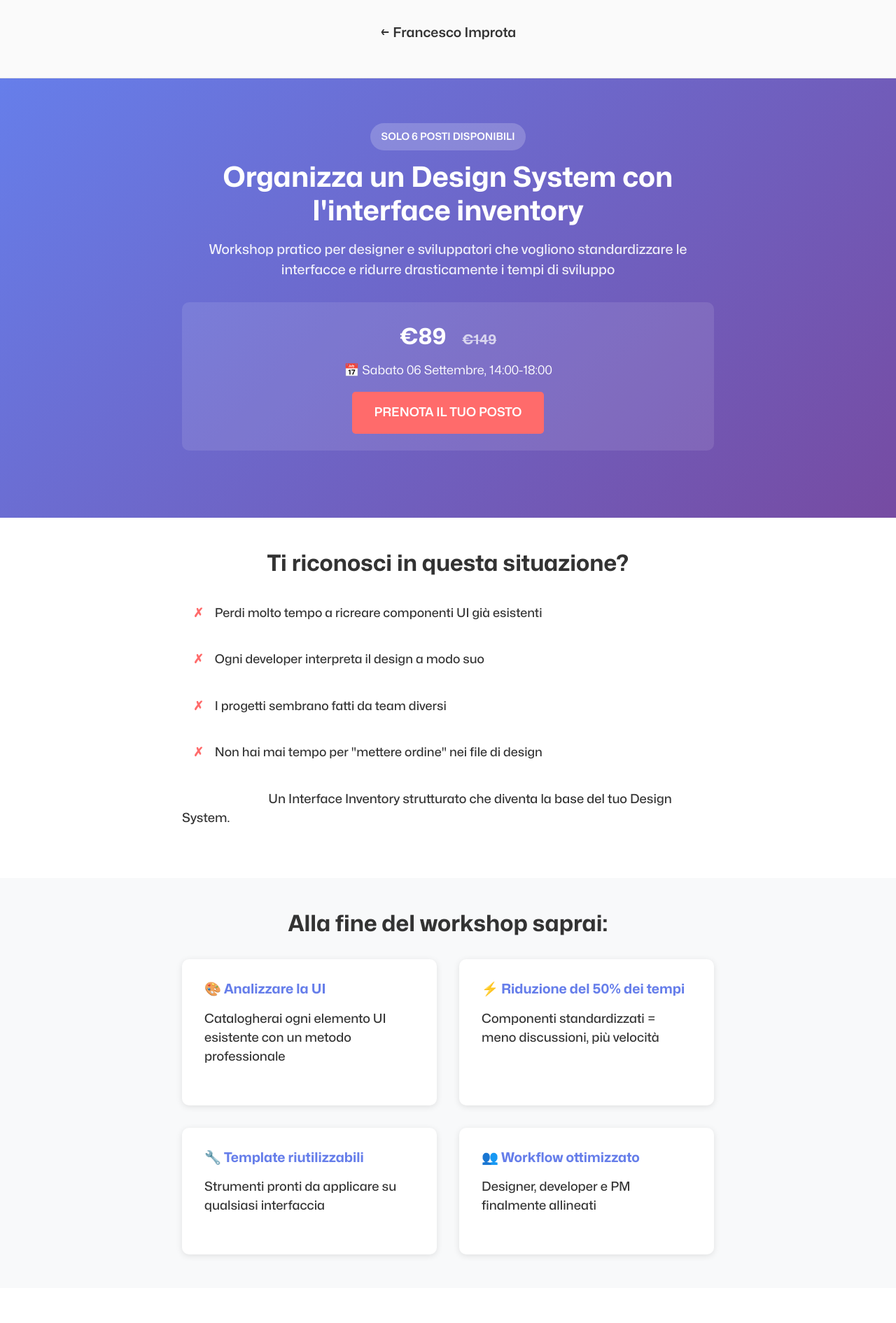
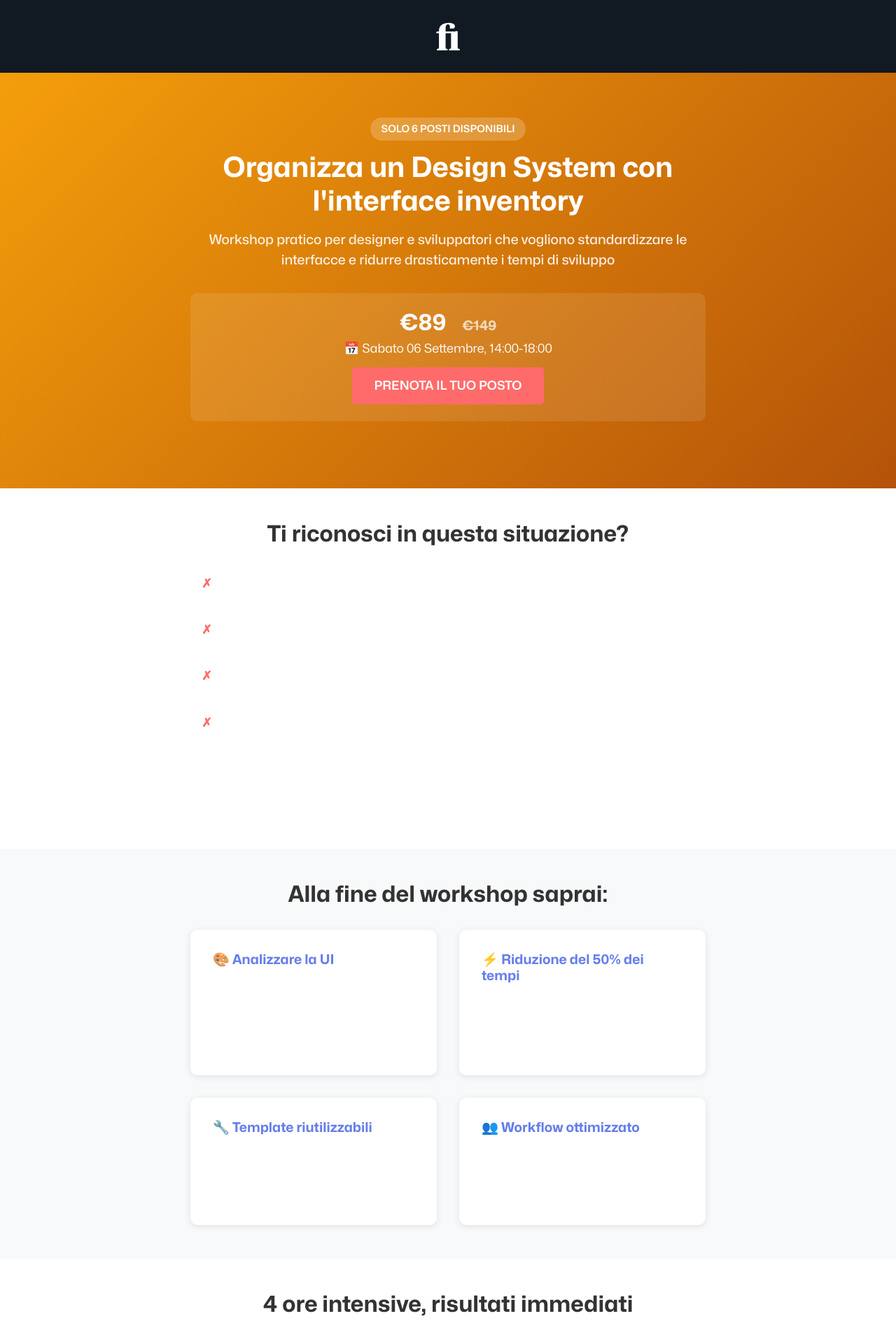
Before and after one commit to zetareticoli/fi, a Jekyll site: the page interface-inventory.html, which Jekyll copies as it is, in a window 1280 px wide. Shown: the top 1891 px of the page at 70% size. Built offline with Jekyll 4.4.1, drawn with Linux system fonts in a browser that asks for light colours.

Commit message:
feat: beautify html

```diff
--- a/interface-inventory.html
+++ b/interface-inventory.html
@@ -17,34 +17,22 @@
     }
 
     body {
-            line-height: 1.6;
-            color: #333;
-            background-color: #fafafa;
+      background-color: var(--background);
     }
 
     .container {
       max-width: 800px;
       margin: 0 auto;
-            padding: 0 20px;
+      padding: 0 2rem;
     }
 
     header {
       padding: 2rem 0;
       text-align: center;
-            border-bottom: 1px solid #e5e5e5;
-        }
-
-        .logo {
-            font-size: 1.2rem;
-            font-weight: 600;
-            color: #333;
-            text-decoration: none;
-            margin-bottom: 1rem;
-            display: inline-block;
     }
 
     .hero {
-            background: linear-gradient(135deg, #667eea 0%, #764ba2 100%);
+      background: linear-gradient(135deg, #F59E0B 0%, #b45309 100%);
       color: white;
       padding: 4rem 0;
       text-align: center;
@@ -64,7 +52,7 @@
     }
 
     .badge {
-            background: rgba(255,255,255,0.2);
+      background: rgba(255, 255, 255, 0.2);
       padding: 0.5rem 1rem;
       border-radius: 20px;
       font-size: 0.9rem;
@@ -74,7 +62,7 @@
     }
 
     .price-section {
-            background: rgba(255,255,255,0.1);
+      background: rgba(255, 255, 255, 0.1);
       padding: 1.5rem;
       border-radius: 10px;
       margin: 2rem 0;
@@ -162,7 +150,7 @@
       background: white;
       padding: 2rem;
       border-radius: 10px;
-            box-shadow: 0 2px 10px rgba(0,0,0,0.1);
+      box-shadow: 0 2px 10px rgba(0, 0, 0, 0.1);
     }
 
     .benefit-card h3 {
@@ -215,7 +203,7 @@
       background: white;
       padding: 2rem;
       border-radius: 10px;
-            box-shadow: 0 2px 10px rgba(0,0,0,0.1);
+      box-shadow: 0 2px 10px rgba(0, 0, 0, 0.1);
     }
 
     .testimonial blockquote {
@@ -284,7 +272,7 @@
     }
 
     .countdown {
-            background: rgba(255,255,255,0.1);
+      background: rgba(255, 255, 255, 0.1);
       padding: 1rem;
       border-radius: 5px;
       margin: 1rem 0;
@@ -340,20 +328,24 @@
     }
   </style>
 </head>
+
 <body>
   <!-- Header -->
   <header>
     <div class="container">
-            <a href="/" class="logo">← Francesco Improta</a>
+      <a class="logo" href="/">
+        <img alt="Francesco Improta Website" src="/img/logo.svg" style="height: 40px;">
+      </a>
     </div>
   </header>
 
   <!-- Hero Section -->
   <section class="hero">
     <div class="container">
-            <div class="badge">SOLO 6 POSTI DISPONIBILI</div>
+      <span class="badge">SOLO 6 POSTI DISPONIBILI</span>
       <h1>Organizza un Design System con l'interface inventory</h1>
-            <p>Workshop pratico per designer e sviluppatori che vogliono standardizzare le interfacce e ridurre drasticamente i tempi di sviluppo</p>
+      <p>Workshop pratico per designer e sviluppatori che vogliono standardizzare le interfacce e ridurre drasticamente
+        i tempi di sviluppo</p>
 
       <div class="price-section">
         <div class="price">€89 <span class="price-old">€149</span></div>
@@ -373,7 +365,8 @@
         <li>I progetti sembrano fatti da team diversi</li>
         <li>Non hai mai tempo per "mettere ordine" nei file di design</li>
       </ul>
-            <p><strong>La soluzione?</strong> Un Interface Inventory strutturato che diventa la base del tuo Design System.</p>
+      <p><strong>La soluzione?</strong> Un Interface Inventory strutturato che diventa la base del tuo Design System.
+      </p>
     </div>
   </section>
 
@@ -438,7 +431,8 @@
           ✅ Oltre 200 professionisti formati<br>
           ✅ Speaker a UX conferences internazionali<br>
           ✅ Consulente per team di 50+ designer e developer</p>
-                <blockquote>"Ho visto troppi team perdere mesi per creare Design System partendo dal niente. Con il metodo giusto, puoi avere risultati concreti in poche ore."</blockquote>
+        <blockquote>"Ho visto troppi team perdere mesi per creare Design System partendo dal niente. Con il metodo
+          giusto, puoi avere risultati concreti in poche ore."</blockquote>
       </div>
     </div>
   </section>
@@ -449,15 +443,18 @@
       <h2>Cosa dicono i partecipanti</h2>
       <div class="testimonials">
         <div class="testimonial">
-                    <blockquote>"In 4 ore ho fatto quello che da mesi rimandavo. Ora il mio team lavora il 60% più veloce sui componenti."</blockquote>
+          <blockquote>"In 4 ore ho fatto quello che da mesi rimandavo. Ora il mio team lavora il 60% più veloce sui
+            componenti."</blockquote>
           <cite>— Marco R., Lead Designer @TechStartup</cite>
         </div>
         <div class="testimonial">
-                    <blockquote>"Francesco ci ha fatto risparmiare letteralmente settimane di lavoro. Il metodo è pratico e funziona subito."</blockquote>
+          <blockquote>"Francesco ci ha fatto risparmiare letteralmente settimane di lavoro. Il metodo è pratico e
+            funziona subito."</blockquote>
           <cite>— Anna S., Frontend Developer @FinanceApp</cite>
         </div>
         <div class="testimonial">
-                    <blockquote>"Finalmente designer e developer parlano la stessa lingua. Game changer per il nostro prodotto."</blockquote>
+          <blockquote>"Finalmente designer e developer parlano la stessa lingua. Game changer per il nostro prodotto."
+          </blockquote>
           <cite>— Luca M., Product Manager @E-commerce</cite>
         </div>
       </div>
@@ -485,7 +482,8 @@
         </div>
         <div class="faq-item">
           <div class="faq-question">Funziona anche per app mobile?</div>
-                    <div class="faq-answer">Assolutamente sì. Il metodo vale per web, mobile e qualsiasi interfaccia digitale.</div>
+          <div class="faq-answer">Assolutamente sì. Il metodo vale per web, mobile e qualsiasi interfaccia digitale.
+          </div>
         </div>
         <div class="faq-item">
           <div class="faq-question">E se non posso partecipare dal vivo?</div>
@@ -571,4 +569,5 @@
     updateCountdown();
   </script>
 </body>
+
 </html>
```
Also changed, not shown: other parts of interface-inventory.html (+3 -3 lines). Lines whose indentation alone changed are shown as unchanged.
